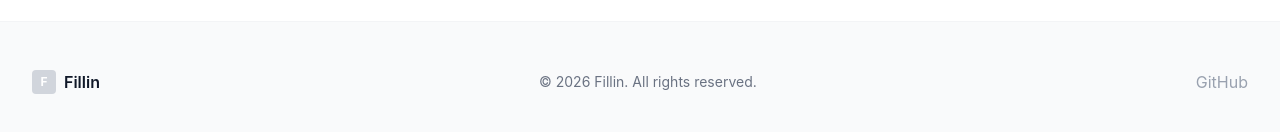
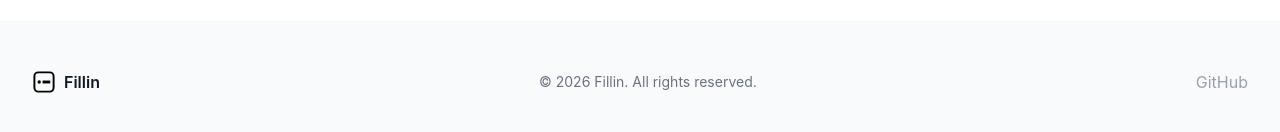
Before and after one commit to vishalsingh-data/Fillin, a React (Vite) app in the folder apps/landing/frontend/: page / in a window 1280 px wide. Shown: the part 4705-4837 px from the top of the page. Built offline with nearby package versions, Linux system fonts and the light colour scheme; no server answers.

Commit message:
Update logo in footer

```diff
--- a/apps/landing/frontend/src/components/Footer.tsx
+++ b/apps/landing/frontend/src/components/Footer.tsx
@@ -5,9 +5,7 @@ export const Footer = () => {
     <footer className="bg-gray-50 border-t border-gray-100 py-12 px-4 sm:px-6 lg:px-8">
       <div className="max-w-7xl mx-auto flex flex-col md:flex-row justify-between items-center">
         <div className="flex items-center space-x-2 mb-4 md:mb-0">
-          <div className="w-6 h-6 bg-gray-300 rounded flex items-center justify-center">
-            <span className="text-white font-bold text-xs leading-none">F</span>
-          </div>
+          <img src="/logo.svg" alt="Fillin Logo" className="w-6 h-6" />
           <span className="font-semibold text-gray-900">Fillin</span>
         </div>
         <div className="text-sm text-gray-500">
```
